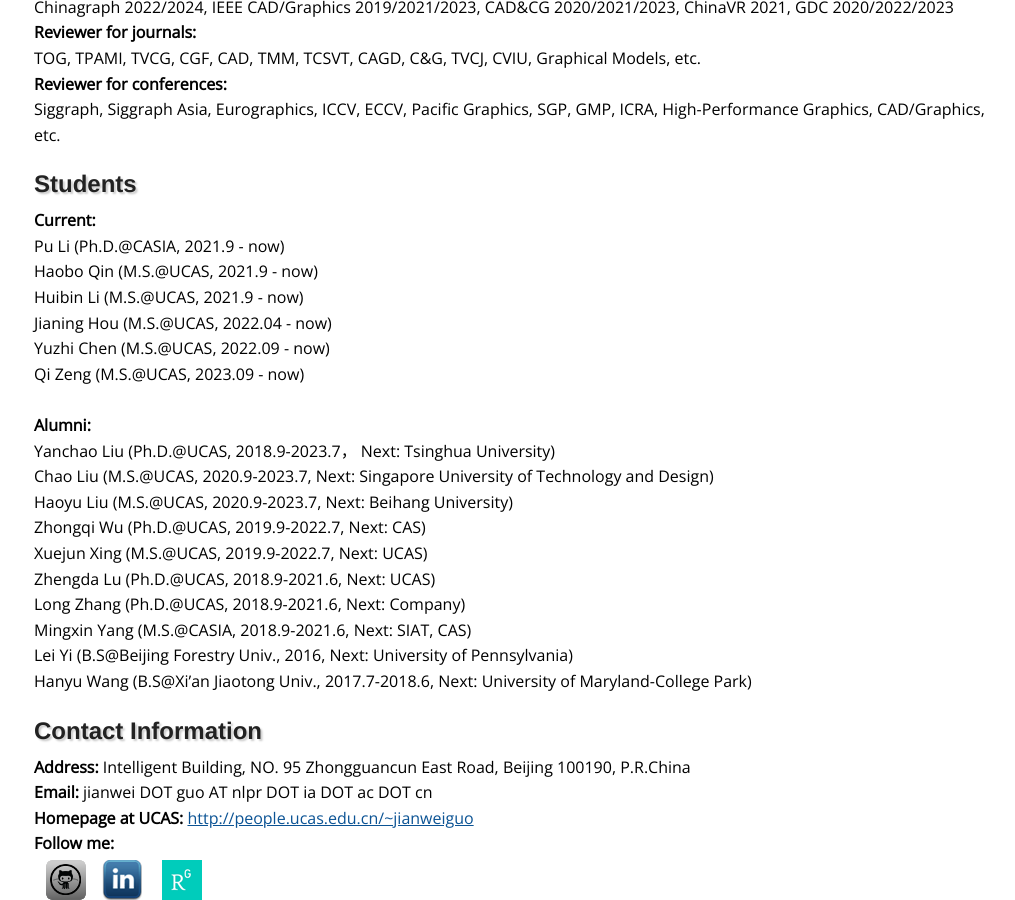
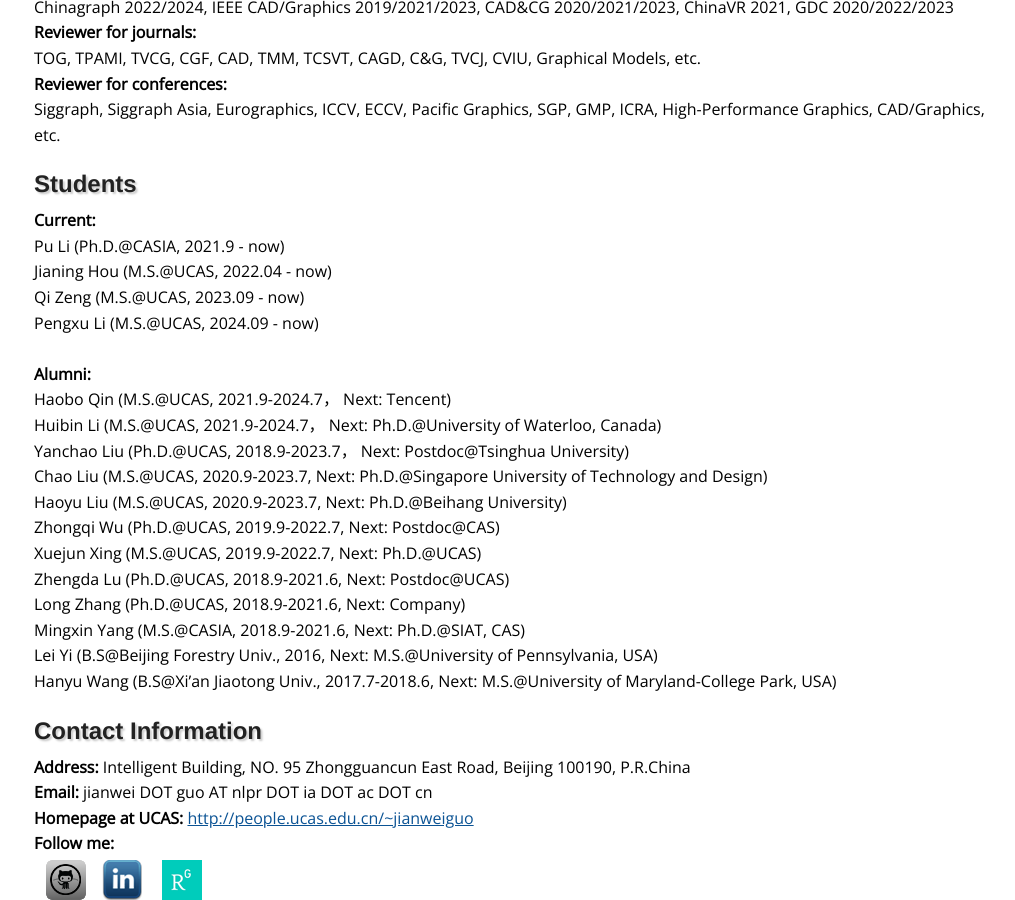
Before and after one commit to jianweiguo/jianweiguo.github.io, a Jekyll site: the page built from index.html, in a window 1280 px wide and 900 px high, scrolled down 732 px. Shown: the whole window, without its empty margins (126-1141 px from the left). Built offline with Jekyll 4.4.1, drawn with Linux system fonts in a browser that asks for light colours.

Commit message:
Update index.html
update student information

```diff
--- a/index.html
+++ b/index.html
@@ -41,24 +41,24 @@ I received my bachelor degree from <a href="http://en.sdu.edu.cn/" target="_blan
 <h2>Students</h2>
     <h4>Current:</h4>
 	Pu Li (Ph.D.@CASIA, 2021.9 - now)<br />
-	Haobo Qin (M.S.@UCAS, 2021.9 - now)<br />
-	Huibin Li (M.S.@UCAS, 2021.9 - now)<br />
 	Jianing Hou (M.S.@UCAS, 2022.04 - now)<br />
-	Yuzhi Chen (M.S.@UCAS, 2022.09 - now)<br />
         Qi Zeng (M.S.@UCAS, 2023.09 - now)<br />
+        Pengxu Li (M.S.@UCAS, 2024.09 - now)<br />
 
 	<br />
 	<h4>Alumni:</h4>
-        Yanchao Liu (Ph.D.@UCAS, 2018.9-2023.7， Next: Tsinghua University)<br />
-        Chao Liu (M.S.@UCAS, 2020.9-2023.7, Next: Singapore University of Technology and Design)<br />
-	Haoyu Liu (M.S.@UCAS, 2020.9-2023.7, Next: Beihang University)<br />
-        Zhongqi Wu (Ph.D.@UCAS, 2019.9-2022.7, Next: CAS)<br />
-        Xuejun Xing (M.S.@UCAS, 2019.9-2022.7, Next: UCAS)<br />
-	Zhengda Lu (Ph.D.@UCAS, 2018.9-2021.6, Next: UCAS)<br />
+        Haobo Qin (M.S.@UCAS, 2021.9-2024.7， Next: Tencent)<br />
+	Huibin Li (M.S.@UCAS, 2021.9-2024.7， Next: Ph.D.@University of Waterloo, Canada)<br />
+	Yanchao Liu (Ph.D.@UCAS, 2018.9-2023.7， Next: Postdoc@Tsinghua University)<br />
+        Chao Liu (M.S.@UCAS, 2020.9-2023.7, Next: Ph.D.@Singapore University of Technology and Design)<br />
+	Haoyu Liu (M.S.@UCAS, 2020.9-2023.7, Next: Ph.D.@Beihang University)<br />
+        Zhongqi Wu (Ph.D.@UCAS, 2019.9-2022.7, Next: Postdoc@CAS)<br />
+        Xuejun Xing (M.S.@UCAS, 2019.9-2022.7, Next: Ph.D.@UCAS)<br />
+	Zhengda Lu (Ph.D.@UCAS, 2018.9-2021.6, Next: Postdoc@UCAS)<br />
 	Long Zhang (Ph.D.@UCAS, 2018.9-2021.6, Next: Company)<br />
-	Mingxin Yang (M.S.@CASIA, 2018.9-2021.6, Next: SIAT, CAS)<br />
-	Lei Yi (B.S@Beijing Forestry Univ., 2016, Next: University of Pennsylvania)<br />
-	Hanyu Wang (B.S@Xi’an Jiaotong Univ., 2017.7-2018.6, Next: University of Maryland-College Park) <br />
+	Mingxin Yang (M.S.@CASIA, 2018.9-2021.6, Next: Ph.D.@SIAT, CAS)<br />
+	Lei Yi (B.S@Beijing Forestry Univ., 2016, Next: M.S.@University of Pennsylvania, USA)<br />
+	Hanyu Wang (B.S@Xi’an Jiaotong Univ., 2017.7-2018.6, Next: M.S.@University of Maryland-College Park, USA) <br />
 
 <!--Contact-->
 <h2>Contact Information</h2>
```
